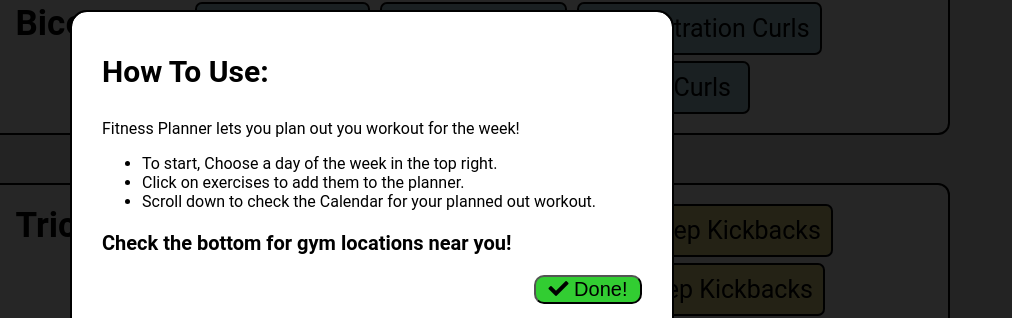
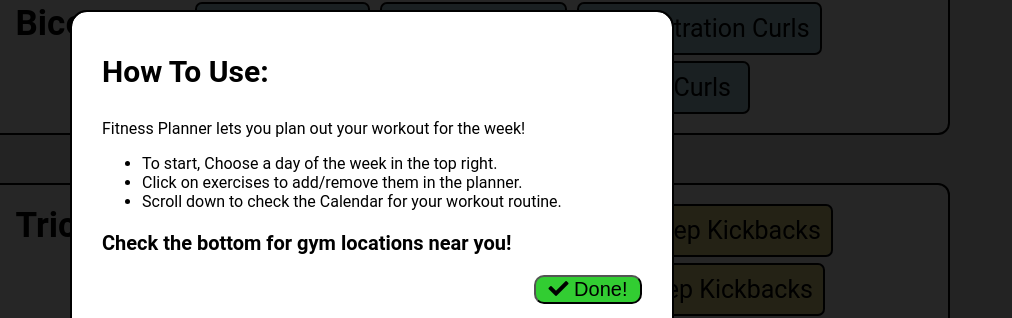
Before and after one commit to reinhake/final-project, a website: page public/index.html in a window 1280 px wide. Shown: the part 108-426 px from the top of the page, 268-1280 px from the left. Drawn offline with Linux system fonts and the light colour scheme; no server answers.

Commit message:
Slight changes to the look

```diff
--- a/public/index.html
+++ b/public/index.html
@@ -283,11 +283,11 @@
 					<h3>
 						How To Use:
 					</h3>
-					<p>Fitness Planner lets you plan out you workout for the week!</p>
+					<p>Fitness Planner lets you plan out your workout for the week!</p>
 					<ul>
 						<li>To start, Choose a day of the week in the top right.</li>
-						<li>Click on exercises to add them to the planner.</li>
-						<li>Scroll down to check the Calendar for your planned out workout.</li>
+						<li>Click on exercises to add/remove them in the planner.</li>
+						<li>Scroll down to check the Calendar for your workout routine.</li>
 
 					</ul>
 					<p class="info-bold"><strong>Check the bottom for gym locations near you!</strong></p>
--- a/public/index.js
+++ b/public/index.js
@@ -100,13 +100,19 @@ function getLocations(lat, lon){
 			for(var i=0; i<length; i++){
 				if(i == 0){
 					locationBody += '{"user": [' + lat + ', ' + lon + '],'
-					locationBody += '"locations": {"' + locationID[i] +'": [' + gymLocations[locationID[i]].latitude + ', ' + gymLocations[locationID[i]].longitude + '],'
+					locationBody += ('"locations": {"' + locationID[i]
+					+'": [' + gymLocations[locationID[i]].latitude + ', '
+					+ gymLocations[locationID[i]].longitude + '],');
 				}
 				else if(i == length-1){
-					locationBody += '"' + locationID[i] +'": [' + gymLocations[locationID[i]].latitude + ', ' + gymLocations[locationID[i]].longitude + ']}}'
+					locationBody += ('"' + locationID[i] +'": ['
+					+ gymLocations[locationID[i]].latitude + ', '
+					+ gymLocations[locationID[i]].longitude + ']}}');
 				}
 				else{
-					locationBody += '"' + locationID[i] +'": [' + gymLocations[locationID[i]].latitude + ', ' + gymLocations[locationID[i]].longitude + '],'
+					locationBody += ('"' + locationID[i] +'": ['
+					+ gymLocations[locationID[i]].latitude + ', '
+					+ gymLocations[locationID[i]].longitude + '],')
 				}
 			}
 			getLocationOrder(locationBody, gymLocations, length)
@@ -142,6 +148,7 @@ function inputLocation(gymLocations, gymNames, result, i){
 	name.innerText = gymNames[i]
 	link.appendChild(name)
 	var addr = document.createElement("p")
+	addr.classList.add("address")
 	addr.innerText = "Address: " + gymLocations[gymNames[i]].address
 	link.appendChild(addr)
 	var dist = document.createElement("p")
--- a/public/style.css
+++ b/public/style.css
@@ -317,6 +317,11 @@ a {
 	left: 90%;
 	bottom: 55%;
 	z-index: 0;
+	margin: 0;
+}
+
+.address {
+	margin: 0;
 }
 
 .change {
```
